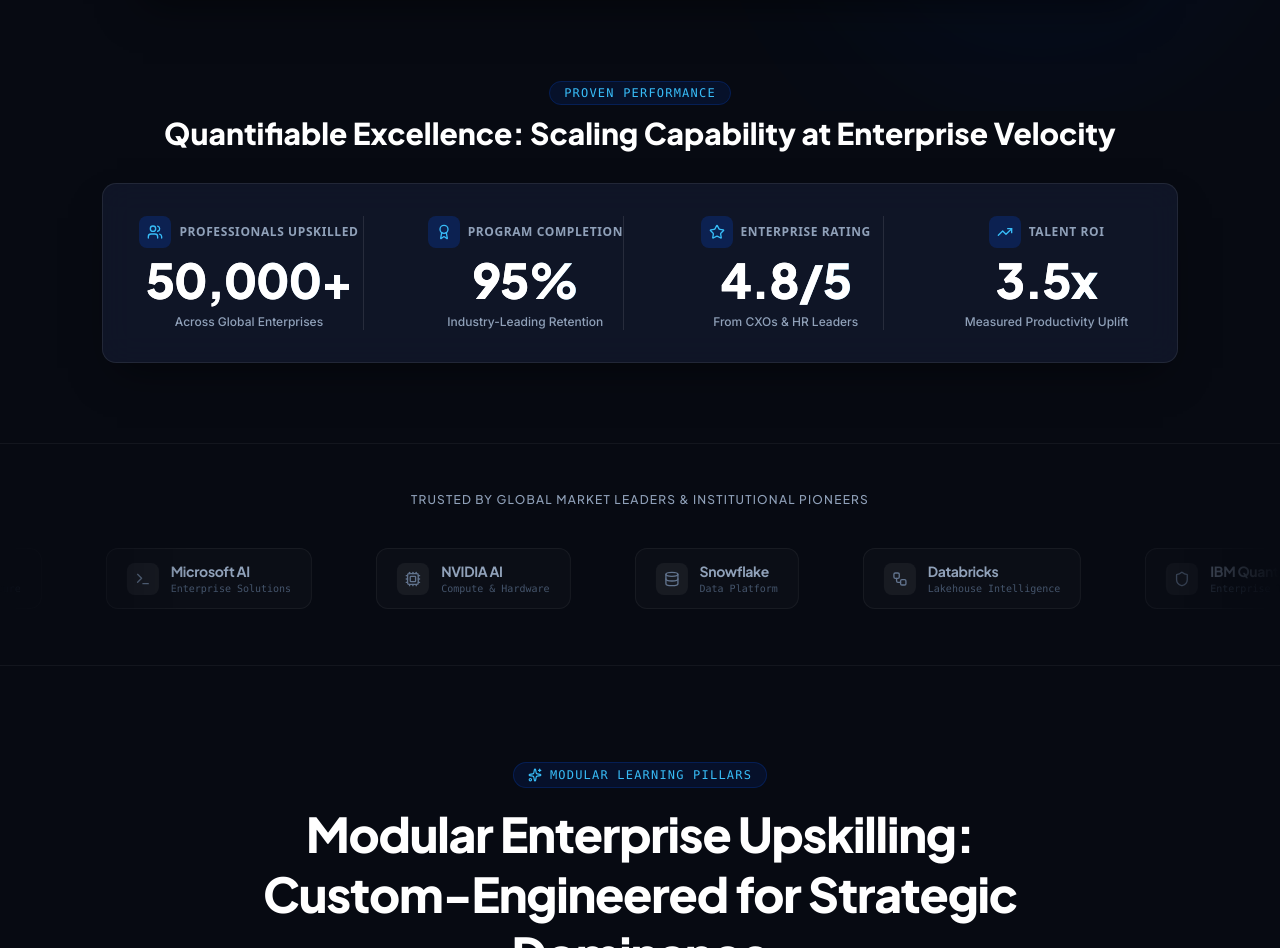
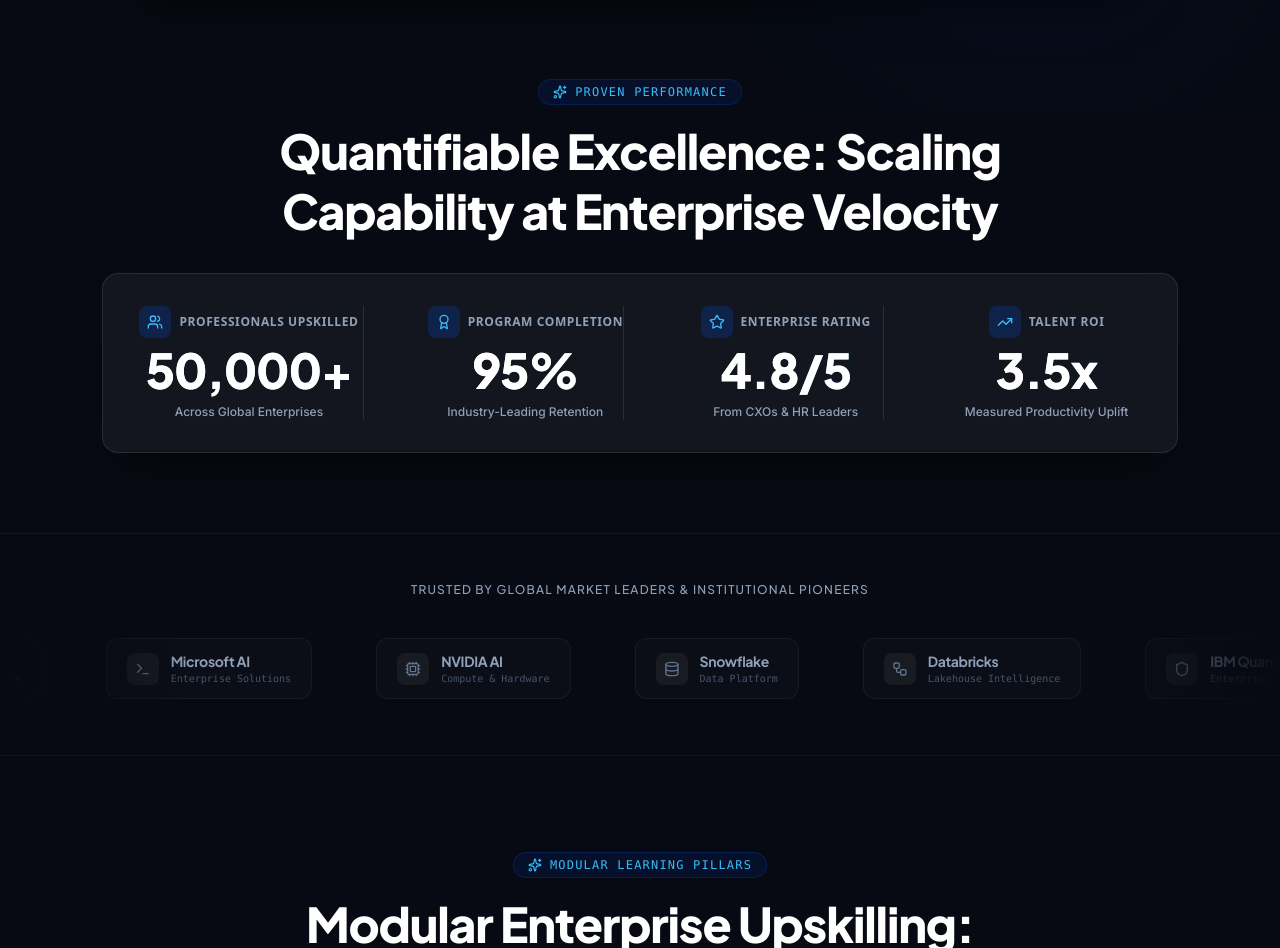
Before and after one commit to Debojit991/accredian-enterprise-clone, a Next.js app: page / in a window 1280 px wide. Shown: the part 1124-2072 px from the top of the page. Built offline with nearby package versions, Linux system fonts and the light colour scheme.

Commit message:
refactor: extract shared UI components and normalize structure

```diff
--- a/components/sections/CapabilitiesGrid.tsx
+++ b/components/sections/CapabilitiesGrid.tsx
@@ -1,10 +1,13 @@
 "use client";
 
 import { motion } from "framer-motion";
-import { Bot, LineChart, Layers, Target, ArrowUpRight, Sparkles, CheckCircle2 } from "lucide-react";
+import { Bot, LineChart, Layers, Target, ArrowUpRight, CheckCircle2 } from "lucide-react";
+import SectionHeading from "@/components/ui/SectionHeading";
+import GlassCard from "@/components/ui/GlassCard";
 
 /**
- * Strict TypeScript interface for enterprise capability pillar
+ * Capability Interface
+ * Defines data schema driving modular enterprise learning capability bento grid cards
  */
 export interface Capability {
   id: string;
@@ -14,7 +17,7 @@ export interface Capability {
   icon: React.ElementType;
   tags: string[];
   metric: string;
-  colSpanDesktop: string; // Tailwind class for desktop bento grid span
+  colSpanDesktop: string;
   featured?: boolean;
 }
 
@@ -73,20 +76,13 @@ export default function CapabilitiesGrid() {
 
       <div className="max-w-7xl mx-auto px-4 sm:px-6 lg:px-8 relative z-10">
 
-        {/* Section Header */}
-        <div className="text-center max-w-3xl mx-auto mb-16">
-          <div className="inline-flex items-center gap-2 px-3.5 py-1 rounded-full bg-[#0055FF]/10 border border-[#0055FF]/20 text-[#38BDF8] text-xs uppercase tracking-widest font-mono mb-4">
-            <Sparkles className="w-3.5 h-3.5" />
-            <span>MODULAR LEARNING PILLARS</span>
-          </div>
-          {/* Exact Required Steering Headline */}
-          <h2 className="text-3xl sm:text-4xl lg:text-5xl font-extrabold text-white font-heading tracking-tight leading-tight">
-            Modular Enterprise Upskilling: Custom-Engineered for Strategic Dominance
-          </h2>
-          <p className="mt-4 text-base sm:text-lg text-slate-400 font-sans leading-relaxed">
-            Targeted capability verticals designed in collaboration with global industry leaders to accelerate enterprise digital transformation.
-          </p>
-        </div>
+        {/* Reusable Section Heading */}
+        <SectionHeading
+          badge="MODULAR LEARNING PILLARS"
+          title="Modular Enterprise Upskilling: Custom-Engineered for Strategic Dominance"
+          subtitle="Targeted capability verticals designed in collaboration with global industry leaders to accelerate enterprise digital transformation."
+          className="mb-16"
+        />
 
         {/* Asymmetric Bento Grid (1 Column on Mobile, 3 Columns on Desktop) */}
         <div className="grid grid-cols-1 lg:grid-cols-3 gap-6">
@@ -99,9 +95,9 @@ export default function CapabilitiesGrid() {
                 whileInView={{ opacity: 1, y: 0 }}
                 viewport={{ once: true, margin: "-50px" }}
                 transition={{ duration: 0.5, delay: index * 0.1, ease: "easeOut" }}
-                whileHover={{ y: -4 }}
-                className={`group glass-card p-6 sm:p-8 rounded-2xl border border-white/10 hover:border-[#0055FF]/60 hover:shadow-[0_0_30px_rgba(0,85,255,0.25)] transition-all duration-300 flex flex-col justify-between relative overflow-hidden ${item.colSpanDesktop}`}
+                className={item.colSpanDesktop}
               >
+                <GlassCard hoverEffect className="p-6 sm:p-8 flex flex-col justify-between h-full group">
                   {/* Subtle Card Background Accent Glow on Hover */}
                   <div className="absolute top-0 right-0 w-48 h-48 bg-gradient-to-bl from-[#0055FF]/10 to-transparent rounded-bl-full opacity-0 group-hover:opacity-100 transition-opacity duration-500 pointer-events-none" />
 
@@ -147,6 +143,7 @@ export default function CapabilitiesGrid() {
                       <ArrowUpRight className="w-4 h-4 group-hover:translate-x-0.5 group-hover:-translate-y-0.5 transition-transform duration-200" />
                     </div>
                   </div>
+                </GlassCard>
               </motion.div>
             );
           })}
--- a/components/sections/MetricsBar.tsx
+++ b/components/sections/MetricsBar.tsx
@@ -3,9 +3,12 @@
 import { useRef, useEffect, useState } from "react";
 import { motion, useInView, useMotionValue, useTransform, animate } from "framer-motion";
 import { Users, Award, Star, TrendingUp } from "lucide-react";
+import SectionHeading from "@/components/ui/SectionHeading";
+import GlassCard from "@/components/ui/GlassCard";
 
 /**
- * Strict TypeScript interface for enterprise metric data
+ * EnterpriseMetric Interface
+ * Defines data schema driving quantitative enterprise performance statistics in the Metrics Bar
  */
 export interface EnterpriseMetric {
   id: string;
@@ -74,7 +77,6 @@ function AnimatedCounter({
   decimals?: number;
 }) {
   const ref = useRef<HTMLSpanElement>(null);
-  // Viewport observer with once: true to prevent repetitive chaotic count-ups
   const isInView = useInView(ref, { once: true, margin: "-50px" });
   const count = useMotionValue(0);
   const rounded = useTransform(count, (latest) =>
@@ -90,7 +92,7 @@ function AnimatedCounter({
     if (isInView) {
       const controls = animate(count, target, {
         duration: 2,
-        ease: [0.16, 1, 0.3, 1], // Custom cubic-bezier for smooth deceleration
+        ease: [0.16, 1, 0.3, 1],
       });
       return () => controls.stop();
     }
@@ -112,35 +114,32 @@ function AnimatedCounter({
 
 export default function MetricsBar() {
   const containerRef = useRef<HTMLDivElement>(null);
-  // Viewport hook for parent container fade-in
   const isContainerInView = useInView(containerRef, { once: true, margin: "-100px" });
 
   return (
     <section id="metrics" className="relative z-20 -mt-8 px-4 sm:px-6 lg:px-8 max-w-7xl mx-auto mb-20">
       <div ref={containerRef}>
 
-        {/* Exact Required Section Headline */}
+        {/* Reusable Section Heading */}
         <motion.div
           initial={{ opacity: 0, y: 15 }}
           animate={isContainerInView ? { opacity: 1, y: 0 } : { opacity: 0, y: 15 }}
           transition={{ duration: 0.5, ease: "easeOut" }}
-          className="text-center mb-8"
         >
-          <span className="text-xs uppercase tracking-widest font-mono text-[#38BDF8] bg-[#0055FF]/10 px-3.5 py-1 rounded-full border border-[#0055FF]/20">
-            PROVEN PERFORMANCE
-          </span>
-          <h2 className="text-2xl sm:text-3xl font-extrabold text-white font-heading mt-3">
-            Quantifiable Excellence: Scaling Capability at Enterprise Velocity
-          </h2>
+          <SectionHeading
+            badge="PROVEN PERFORMANCE"
+            title="Quantifiable Excellence: Scaling Capability at Enterprise Velocity"
+            className="mb-8"
+          />
         </motion.div>
 
-        {/* Responsive Glassmorphism Grid Container */}
+        {/* Reusable GlassCard Wrapper */}
         <motion.div
           initial={{ opacity: 0, y: 20 }}
           animate={isContainerInView ? { opacity: 1, y: 0 } : { opacity: 0, y: 20 }}
           transition={{ duration: 0.6, delay: 0.1, ease: "easeOut" }}
-          className="glass-card p-6 sm:p-8 rounded-2xl border border-white/10 shadow-[0_20px_40px_-15px_rgba(0,0,0,0.5)] backdrop-blur-md bg-white/5"
         >
+          <GlassCard className="p-6 sm:p-8">
             <div className="grid grid-cols-1 sm:grid-cols-2 lg:grid-cols-4 gap-8 divide-y sm:divide-y-0 sm:divide-x divide-white/10">
               {METRICS_DATA.map((metric, index) => {
                 const Icon = metric.icon;
@@ -151,7 +150,6 @@ export default function MetricsBar() {
                       index > 0 ? "pt-6 sm:pt-0 sm:pl-6 lg:pl-8" : ""
                     }`}
                   >
-                  {/* Icon & Label */}
                     <div className="flex items-center gap-2 mb-2">
                       <div className="w-8 h-8 rounded-lg bg-[#0055FF]/20 flex items-center justify-center text-[#38BDF8]">
                         <Icon className="w-4 h-4" />
@@ -161,7 +159,6 @@ export default function MetricsBar() {
                       </span>
                     </div>
 
-                  {/* Number Counter */}
                     <div className="text-3xl sm:text-4xl lg:text-5xl font-black text-white text-transparent bg-clip-text bg-gradient-to-r from-white via-slate-100 to-[#38BDF8]">
                       <AnimatedCounter
                         target={metric.numericTarget}
@@ -171,7 +168,6 @@ export default function MetricsBar() {
                       />
                     </div>
 
-                  {/* Subtext */}
                     <p className="text-xs text-slate-400 font-medium mt-2">
                       {metric.subtext}
                     </p>
@@ -179,6 +175,7 @@ export default function MetricsBar() {
                 );
               })}
             </div>
+          </GlassCard>
         </motion.div>
       </div>
     </section>
--- /dev/null
+++ b/components/ui/GlassCard.tsx
@@ -0,0 +1,39 @@
+import React from "react";
+import { cn } from "@/lib/utils";
+
+/**
+ * Props definition for the reusable GlassCard component
+ */
+export interface GlassCardProps extends React.HTMLAttributes<HTMLDivElement> {
+  children: React.ReactNode;
+  /** Enables hover glow and border elevation transitions */
+  hoverEffect?: boolean;
+  /** Custom CSS class overrides */
+  className?: string;
+}
+
+/**
+ * GlassCard - Reusable dark-mode glassmorphism container with optional hover transitions
+ */
+export const GlassCard = React.forwardRef<HTMLDivElement, GlassCardProps>(
+  ({ children, hoverEffect = false, className, ...props }, ref) => {
+    return (
+      <div
+        ref={ref}
+        className={cn(
+          "backdrop-blur-md bg-white/5 border border-white/10 rounded-2xl shadow-[0_20px_40px_-15px_rgba(0,0,0,0.5)] relative overflow-hidden transition-all duration-300",
+          hoverEffect &&
+            "hover:border-[#0055FF]/60 hover:shadow-[0_0_30px_rgba(0,85,255,0.25)] hover:-translate-y-1",
+          className
+        )}
+        {...props}
+      >
+        {children}
+      </div>
+    );
+  }
+);
+
+GlassCard.displayName = "GlassCard";
+
+export default GlassCard;
--- /dev/null
+++ b/components/ui/SectionHeading.tsx
@@ -0,0 +1,57 @@
+import React from "react";
+import { Sparkles } from "lucide-react";
+import { cn } from "@/lib/utils";
+
+/**
+ * Props definition for the reusable SectionHeading component
+ */
+export interface SectionHeadingProps {
+  /** Optional badge text displayed above the title */
+  badge?: string;
+  /** Primary section title */
+  title: string;
+  /** Optional descriptive subtitle paragraph */
+  subtitle?: string;
+  /** Align text to center (defaults to true) */
+  centered?: boolean;
+  /** Custom wrapper CSS class names */
+  className?: string;
+}
+
+/**
+ * SectionHeading - Reusable section title component for enterprise sections
+ */
+export default function SectionHeading({
+  badge,
+  title,
+  subtitle,
+  centered = true,
+  className,
+}: SectionHeadingProps) {
+  return (
+    <div
+      className={cn(
+        "max-w-3xl mb-12",
+        centered ? "text-center mx-auto" : "text-left",
+        className
+      )}
+    >
+      {badge && (
+        <div className="inline-flex items-center gap-2 px-3.5 py-1 rounded-full bg-[#0055FF]/10 border border-[#0055FF]/20 text-[#38BDF8] text-xs uppercase tracking-widest font-mono mb-4">
+          <Sparkles className="w-3.5 h-3.5" />
+          <span>{badge}</span>
+        </div>
+      )}
+
+      <h2 className="text-3xl sm:text-4xl lg:text-5xl font-extrabold text-white font-heading tracking-tight leading-tight">
+        {title}
+      </h2>
+
+      {subtitle && (
+        <p className="mt-4 text-base sm:text-lg text-slate-400 font-sans leading-relaxed">
+          {subtitle}
+        </p>
+      )}
+    </div>
+  );
+}
--- /dev/null
+++ b/lib/utils.ts
@@ -0,0 +1,9 @@
+import { clsx, type ClassValue } from "clsx";
+import { twMerge } from "tailwind-merge";
+
+/**
+ * Utility function to conditionally merge Tailwind CSS class names
+ */
+export function cn(...inputs: ClassValue[]) {
+  return twMerge(clsx(inputs));
+}
```
Also changed, not shown: components/sections/Testimonials.tsx (+15 -18 lines), 1 other file (tests, documents, lock files or other folders). Lines whose indentation alone changed are shown as unchanged.
